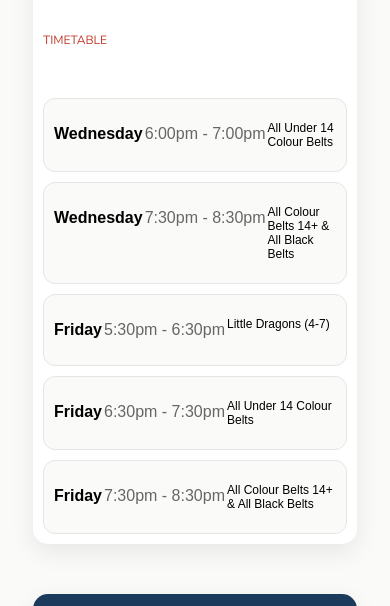
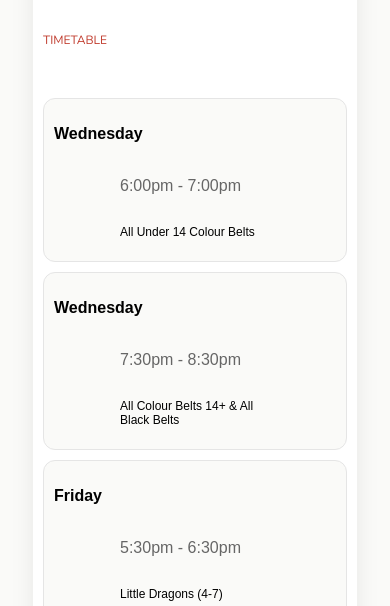
Before and after one commit to aimeereeve07/website, a plain HTML site: page index.html in a window 390 px wide. Shown: the part 5397-6003 px from the top of the page. Drawn offline with nearby package versions, Linux system fonts and the light colour scheme.

Commit message:
school card resize

```diff
--- a/style.css
+++ b/style.css
@@ -1056,25 +1056,23 @@ header h1 {
 
     /* Timetable */
     .timetable-row {
-        flex-direction: row;
-        align-items: flex-start;
+        display: flex;
+        flex-wrap: wrap;
+        justify-content: center;
         gap: 2px;
-        justify-content: center;
     }
 
     .day{
-        width: auto;
+        flex: 0 1 300px;
+    }
 
-    }
-    .time {
-        width: auto;
+    .time{
+        flex: 0 1 150px;
     }
 
     .class{
-        width: auto;
-
+        flex: 0 1 150px;
     }
-
     /* Footer */
     .footer-cards {
         flex-direction: column;
```
